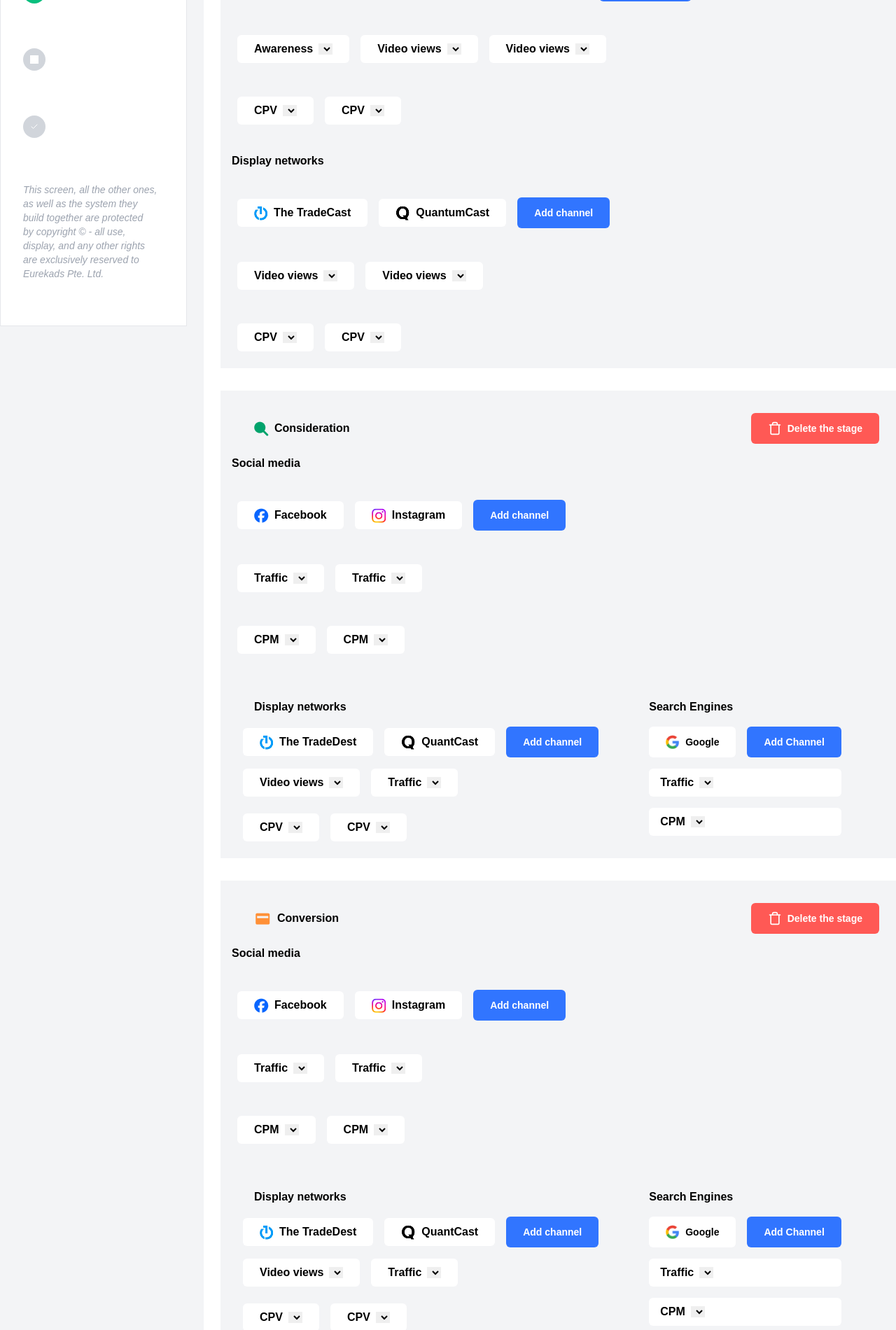
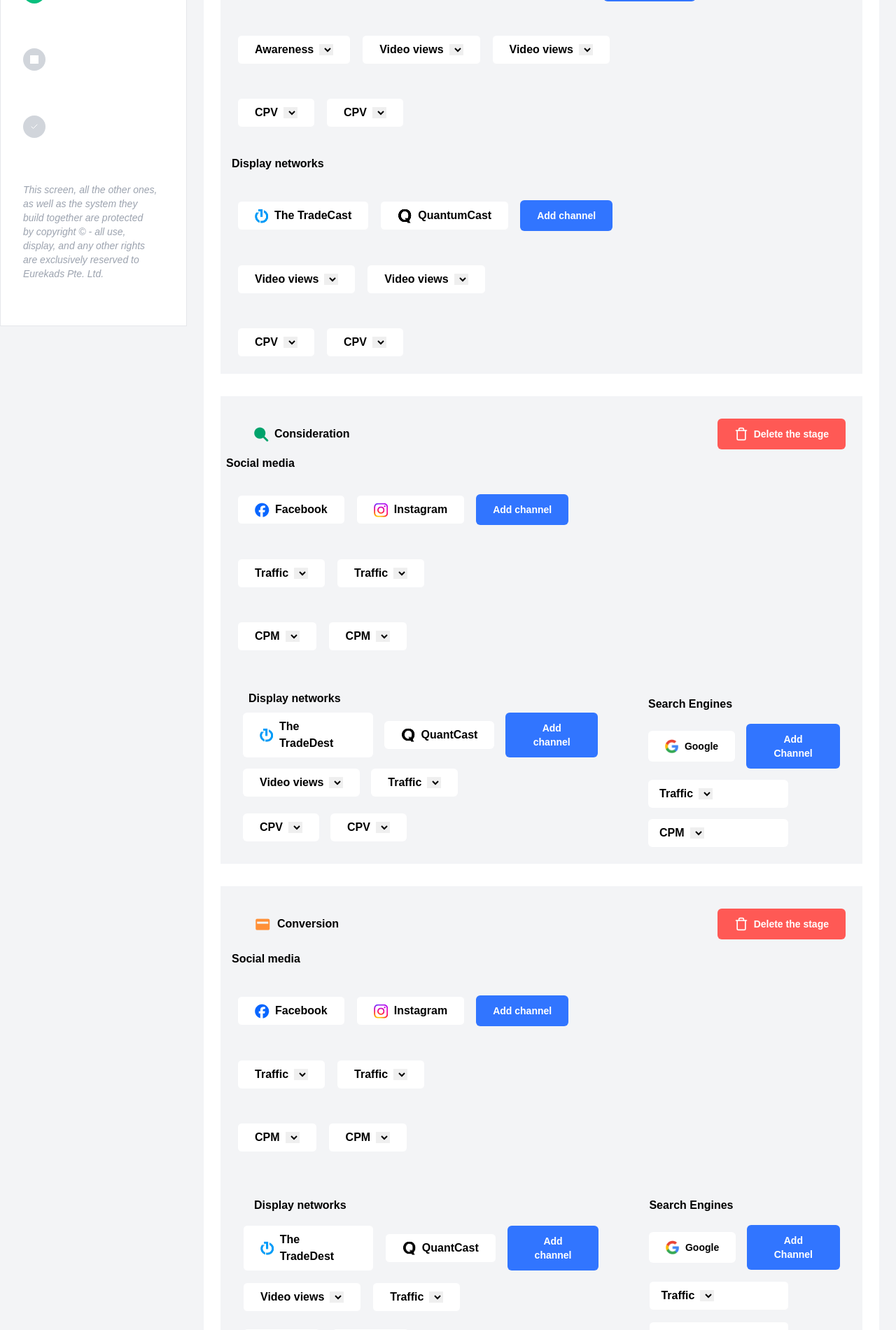
Before and after one commit to Chimex2022/homework, a Next.js app: page /campaign-edit in a window 1280 px wide. Shown: the part 860-2760 px from the top of the page at 70% size. Built offline with nearby package versions, Linux system fonts and the light colour scheme.

Commit message:
added sidebar

```diff
--- a/app/campaign-edit/awareness.tsx
+++ b/app/campaign-edit/awareness.tsx
@@ -1,4 +1,4 @@
-import { Trash, Volume1 } from 'lucide-react'
+import { Trash } from 'lucide-react'
 import React from 'react'
 import Button from '../../components/common/button'
 import Image from 'next/image'
@@ -7,6 +7,7 @@ import Trade from '../../public/trade.png'
 import Instagram from '../../public/instagram.png'
 import Youtube from '../../public/youtube.png'
 import Facebook from '../../public/facebook.png'
+import Megaphone from "../../public/mdi_megaphone.png"
 
 const Awareness = () => {
   return (
@@ -14,7 +15,7 @@ const Awareness = () => {
 
     <div className='flex text-white justify-between w-full px-6'>
       <div className='flex items-center gap-2 pl-6'>
-        <span><Volume1 className='text-[#3175FF] font-bold' /></span>
+        <span><Image src={Megaphone} alt="megaphone" className='flex-shrink-0 text-[#3175FF] font-bold' /></span>
         <h2 className='text-black font-semibold'>Awareness</h2>
       </div>
 
@@ -36,17 +37,17 @@ const Awareness = () => {
     <h2 className='flex items-start p-4 font-bold'>Social media</h2>
     <div className='grid grid-cols-2 !gap-6 md:flex items-center p-6'>
 
-      <div className='bg-white flex items-center gap-2 px-6 py-2 rounded-md text-black font-bold'>
+      <div className='bg-white border border-gray-100 flex items-center gap-2 px-6 py-2 rounded-md text-black font-bold'>
         <span><Image src={Facebook} alt="facebook" /></span>
         <h2>Facebook</h2>
       </div>
 
-      <div className='bg-white flex items-center gap-2 px-6 py-2 rounded-md text-black font-bold'>
+      <div className='bg-white border border-gray-100 flex items-center gap-2 px-6 py-2 rounded-md text-black font-bold'>
         <span><Image src={Instagram} alt="instagram" /></span>
         <h2>Instagram</h2>
       </div>
 
-      <div className='bg-white flex items-center gap-2 px-6 py-2 rounded-md text-black font-bold'>
+      <div className='bg-white border border-gray-100 flex items-center gap-2 px-6 py-2 rounded-md text-black font-bold'>
         <span><Image src={Youtube} alt="youtube" /></span>
         <h2>Youtube</h2>
       </div>
@@ -68,21 +69,21 @@ const Awareness = () => {
 
       <div className='flex items-center gap-4 p-6'>
 
-      <div className='bg-white px-6 py-2 rounded-md flex items-center gap-2 text-black font-bold'>
+      <div className='bg-white border border-gray-100 px-6 py-2 rounded-md flex items-center gap-2 text-black font-bold'>
         <span>Awareness</span>
         <select>
         <option></option>
         </select>
       </div>
 
-      <div className='bg-white px-6 py-2 rounded-md flex items-center gap-2 text-black font-bold'>
+      <div className='bg-white border border-gray-100 px-6 py-2 rounded-md flex items-center gap-2 text-black font-bold'>
         <span>Video views</span>
         <select>
         <option></option>
         </select>
       </div>
 
-      <div className='bg-white px-6 py-2 rounded-md flex items-center gap-2 text-black font-bold'>
+      <div className='bg-white border border-gray-100 px-6 py-2 rounded-md flex items-center gap-2 text-black font-bold'>
         <span>Video views</span>
         <select>
           <option></option>
@@ -93,14 +94,14 @@ const Awareness = () => {
 
       <div className='flex items-center gap-4 p-6'>
 
-      <div className='bg-white px-6 py-2 rounded-md flex items-center gap-2 text-black font-bold'>
+      <div className='bg-white border border-gray-100 px-6 py-2 rounded-md flex items-center gap-2 text-black font-bold'>
         <span>CPV</span>
         <select>
         <option></option>
         </select>
       </div>
 
-      <div className='bg-white px-6 py-2 rounded-md flex items-center gap-2 text-black font-bold'>
+      <div className='bg-white border border-gray-100 px-6 py-2 rounded-md flex items-center gap-2 text-black font-bold'>
         <span>CPV</span>
         <select>
         <option></option>
@@ -120,12 +121,12 @@ const Awareness = () => {
     <h2 className='flex items-start p-4 font-bold'>Display networks</h2>
     <div className='flex items-center gap-4 p-6'>
 
-      <div className='bg-white flex items-center gap-2 px-6 py-2 rounded-md text-black font-bold'>
+      <div className='bg-white border border-gray-100 flex items-center gap-2 px-6 py-2 rounded-md text-black font-bold'>
         <span><Image className='' src={Trade} alt='quantum' /></span>
         <h2>The TradeCast</h2>
       </div>
 
-      <div className='bg-white flex items-center gap-2 px-6 py-2 rounded-md text-black font-bold'>
+      <div className='bg-white border border-gray-100 flex items-center gap-2 px-6 py-2 rounded-md text-black font-bold'>
         <span><Image src={Quantum} alt='trade' /></span>
         <h2>QuantumCast</h2>
       </div>
@@ -149,14 +150,14 @@ const Awareness = () => {
       <div className='flex items-center gap-4 p-6'>
 
 
-      <div className='bg-white px-6 py-2 rounded-md flex items-center gap-2 text-black font-bold'>
+      <div className='bg-white border border-gray-100 px-6 py-2 rounded-md flex items-center gap-2 text-black font-bold'>
         <span>Video views</span>
         <select>
         <option></option>
         </select>
       </div>
 
-      <div className='bg-white px-6 py-2 rounded-md flex items-center gap-2 text-black font-bold'>
+      <div className='bg-white border border-gray-100 px-6 py-2 rounded-md flex items-center gap-2 text-black font-bold'>
         <span>Video views</span>
         <select>
           <option></option>
@@ -167,14 +168,14 @@ const Awareness = () => {
 
       <div className='flex items-center gap-4 p-6'>
 
-      <div className='bg-white px-6 py-2 rounded-md flex items-center gap-2 text-black font-bold'>
+      <div className='bg-white border border-gray-100 px-6 py-2 rounded-md flex items-center gap-2 text-black font-bold'>
         <span>CPV</span>
         <select>
         <option></option>
         </select>
       </div>
 
-      <div className='bg-white px-6 py-2 rounded-md flex items-center gap-2 text-black font-bold'>
+      <div className='bg-white border border-gray-100 px-6 py-2 rounded-md flex items-center gap-2 text-black font-bold'>
         <span>CPV</span>
         <select>
         <option></option>
--- a/app/campaign-edit/buying-objective.tsx
+++ b/app/campaign-edit/buying-objective.tsx
@@ -24,9 +24,9 @@ const BuyingObjectiveCard = ({ title }: BuyingObjectiveCardProps) => {
 const BuyingObjective = () => {
   return (
     <>
-  <div className='bg-white p-6 my-6 rounded-md w-full mx-6'>
+  <div className='bg-white flex items-start flex-col p-6 my-6 rounded-md mx-6'>
 
-      <div className='flex justify-between items-center px-6 my-4'>
+      <div className='flex justify-between items-center w-full px-6 my-4'>
         <BuyingObjectiveCard title='Your buying objectives and types' />
         <div>
           <Button
@@ -49,19 +49,19 @@ const BuyingObjective = () => {
 
 
 
-        <div className='pt-8 bg-gray-100 mt-8' >
+        <div className='pt-8 bg-gray-100 mt-8 w-full' >
         <Awareness />
         </div>
 
-        <div className='pt-8 bg-gray-100 mt-8'>
+        <div className='pt-8 bg-gray-100 mt-8 w-full'>
         <Consideration />
         </div>
 
-        <div className='pt-8 bg-gray-100 mt-8'>
+        <div className='pt-8 bg-gray-100 mt-8 w-full'>
         <Conversion />
         </div>
 
-        <div>
+        <div className='flex justify-between w-full'>
         <FooterButton />
         </div>
 
--- a/app/campaign-edit/consideration.tsx
+++ b/app/campaign-edit/consideration.tsx
@@ -36,15 +36,15 @@ const Consideration = () => {
 
     {/* start */}
    <div className=''>
-    <h2 className='flex items-start p-4 font-bold'>Social media</h2>
+    <h2 className='flex items-start p-2 font-bold'>Social media</h2>
     <div className='flex items-center gap-4 p-6'>
 
-      <div className='bg-white flex items-center gap-2 px-6 py-2 rounded-md text-black font-bold'>
+      <div className='bg-white border border-gray-100 flex items-center gap-2 px-6 py-2 rounded-md text-black font-bold'>
         <span><Image src={Facebook} alt="facebook" /></span>
         <h2>Facebook</h2>
       </div>
 
-      <div className='bg-white flex items-center gap-2 px-6 py-2 rounded-md text-black font-bold'>
+      <div className='bg-white border border-gray-100 flex items-center gap-2 px-6 py-2 rounded-md text-black font-bold'>
         <span><Image src={Instagram} alt="instagram" /></span>
         <h2>Instagram</h2>
       </div>
@@ -68,14 +68,14 @@ const Consideration = () => {
 
       <div className='flex items-center gap-4 p-6'>
 
-      <div className='bg-white px-6 py-2 rounded-md flex items-center gap-2 text-black font-bold'>
+      <div className='bg-white border border-gray-100 px-6 py-2 rounded-md flex items-center gap-2 text-black font-bold'>
         <span>Traffic</span>
         <select>
         <option></option>
         </select>
       </div>
 
-      <div className='bg-white px-6 py-2 rounded-md flex items-center gap-2 text-black font-bold'>
+      <div className='bg-white border border-gray-100 px-6 py-2 rounded-md flex items-center gap-2 text-black font-bold'>
         <span>Traffic</span>
         <select>
         <option></option>
@@ -87,14 +87,14 @@ const Consideration = () => {
 
       <div className='flex items-center gap-4 p-6'>
 
-      <div className='bg-white px-6 py-2 rounded-md flex items-center gap-2 text-black font-bold'>
+      <div className='bg-white border border-gray-100 px-6 py-2 rounded-md flex items-center gap-2 text-black font-bold'>
         <span>CPM</span>
         <select>
         <option></option>
         </select>
       </div>
 
-      <div className='bg-white px-6 py-2 rounded-md flex items-center gap-2 text-black font-bold'>
+      <div className='bg-white border border-gray-100 px-6 py-2 rounded-md flex items-center gap-2 text-black font-bold'>
         <span>CPM</span>
         <select>
         <option></option>
@@ -114,7 +114,7 @@ const Consideration = () => {
     <div className='grid grid-cols-1 gap-8 md:flex justify-center space-x-10 px-8 py-6'>
 
         <div className=''>
-    <h2 className='text-black font-bold pl-4 py-4'>Display networks</h2>
+    <h2 className='text-black font-bold p-2'>Display networks</h2>
 
     <div className='flex items-center gap-4'>
 
@@ -219,14 +219,14 @@ const Consideration = () => {
 
 
     <div className='flex flex-col'>
-    <div className='bg-white px-4 py-2 mb-4 mt-4 rounded-md flex items-center gap-2 text-black font-bold'>
+    <div className='bg-white px-4 py-2 mb-4 mt-4 w-[200px] rounded-md flex items-center gap-2 text-black font-bold'>
         <span>Traffic</span>
         <select>
         <option></option>
         </select>
       </div>
 
-      <div className='bg-white px-4 py-2 rounded-md flex items-center gap-2 text-black font-bold'>
+      <div className='bg-white px-4 py-2 w-[200px] rounded-md flex items-center gap-2 text-black font-bold'>
         <span>CPM</span>
         <select>
         <option></option>
--- a/app/campaign-edit/conversion.tsx
+++ b/app/campaign-edit/conversion.tsx
@@ -40,12 +40,12 @@ const Conversion = () => {
     <h2 className='flex items-start p-4 font-bold'>Social media</h2>
     <div className='flex items-center gap-4 p-6'>
 
-      <div className='bg-white flex items-center gap-2 px-6 py-2 rounded-md text-black font-bold'>
+      <div className='bg-white border border-gray-100 flex items-center gap-2 px-6 py-2 rounded-md text-black font-bold'>
         <span><Image className='flex-shrink-0' src={Facebook} alt="facebook" /></span>
         <h2>Facebook</h2>
       </div>
 
-      <div className='bg-white flex items-center gap-2 px-6 py-2 rounded-md text-black font-bold'>
+      <div className='bg-white border border-gray-100 flex items-center gap-2 px-6 py-2 rounded-md text-black font-bold'>
         <span><Image className='flex-shrink-0' src={Instagram} alt="instagram" /></span>
         <h2>Instagram</h2>
       </div>
@@ -69,14 +69,14 @@ const Conversion = () => {
 
       <div className='flex items-center gap-4 p-6'>
 
-      <div className='bg-white px-6 py-2 rounded-md flex items-center gap-2 text-black font-bold'>
+      <div className='bg-white border border-gray-100 px-6 py-2 rounded-md flex items-center gap-2 text-black font-bold'>
         <span>Traffic</span>
         <select>
         <option></option>
         </select>
       </div>
 
-      <div className='bg-white px-6 py-2 rounded-md flex items-center gap-2 text-black font-bold'>
+      <div className='bg-white border border-gray-100 px-6 py-2 rounded-md flex items-center gap-2 text-black font-bold'>
         <span>Traffic</span>
         <select>
         <option></option>
@@ -88,14 +88,14 @@ const Conversion = () => {
 
       <div className='flex items-center gap-4 p-6'>
 
-      <div className='bg-white px-6 py-2 rounded-md flex items-center gap-2 text-black font-bold'>
+      <div className='bg-white border border-gray-100 px-6 py-2 rounded-md flex items-center gap-2 text-black font-bold'>
         <span>CPM</span>
         <select>
         <option></option>
         </select>
       </div>
 
-      <div className='bg-white px-6 py-2 rounded-md flex items-center gap-2 text-black font-bold'>
+      <div className='bg-white border border-gray-100 px-6 py-2 rounded-md flex items-center gap-2 text-black font-bold'>
         <span>CPM</span>
         <select>
         <option></option>
@@ -119,12 +119,12 @@ const Conversion = () => {
 
 <div className='flex items-center gap-4'>
 
-<div className='bg-white flex items-center gap-2 px-6 py-2 rounded-md text-black font-bold'>
+<div className='bg-white border border-gray-100 flex items-center gap-2 px-6 py-2 rounded-md text-black font-bold'>
 <span><Image className='flex-shrink-0' src={Trade} alt='quantum' /></span>
 <h2>The TradeDest</h2>
 </div>
 
-<div className='bg-white flex items-center gap-2 px-6 py-2 rounded-md text-black font-bold'>
+<div className='bg-white border border-gray-100 flex items-center gap-2 px-6 py-2 rounded-md text-black font-bold'>
 <span><Image className='flex-shrink-0' src={Quantum} alt='trade' /></span>
 <h2>QuantCast</h2>
 </div>
@@ -147,14 +147,14 @@ onClick={() => alert("Button clicked")}
 
 <div className='flex items-center pt-4 gap-4'>
 
-<div className='bg-white px-6 py-2 rounded-md flex items-center gap-2 text-black font-bold'>
+<div className='bg-white border border-gray-100 px-6 py-2 rounded-md flex items-center gap-2 text-black font-bold'>
 <span>Video views</span>
 <select>
 <option></option>
 </select>
 </div>
 
-<div className='bg-white px-6 py-2 rounded-md flex items-center gap-2 text-black font-bold'>
+<div className='bg-white border border-gray-100 px-6 py-2 rounded-md flex items-center gap-2 text-black font-bold'>
 <span>Traffic</span>
 <select>
   <option></option>
@@ -165,14 +165,14 @@ onClick={() => alert("Button clicked")}
 
 <div className='flex items-center gap-4'>
 
-<div className='bg-white px-6 py-2 rounded-md flex items-center gap-2 text-black font-bold'>
+<div className='bg-white border border-gray-100 px-6 py-2 rounded-md flex items-center gap-2 text-black font-bold'>
 <span>CPV</span>
 <select>
 <option></option>
 </select>
 </div>
 
-<div className='bg-white px-6 py-2 rounded-md flex items-center gap-2 text-black font-bold'>
+<div className='bg-white border border-gray-100 px-6 py-2 rounded-md flex items-center gap-2 text-black font-bold'>
 <span>CPV</span>
 <select>
 <option></option>
@@ -220,14 +220,14 @@ onClick={() => alert("Button clicked")}
 
 
 <div className='flex flex-col'>
-<div className='bg-white px-4 py-2 mb-4 mt-4 rounded-md flex items-center gap-2 text-black font-bold'>
+<div className='bg-white border w-[200px] border-gray-100 px-4 py-2 mb-4 mt-4 rounded-md flex items-center gap-2 text-black font-bold'>
 <span>Traffic</span>
 <select>
 <option></option>
 </select>
 </div>
 
-<div className='bg-white px-4 py-2 rounded-md flex items-center gap-2 text-black font-bold'>
+<div className='bg-white border w-[200px] border-gray-100 px-4 py-2 rounded-md flex items-center gap-2 text-black font-bold'>
 <span>CPM</span>
 <select>
 <option></option>
--- a/app/campaign-edit/main-objective.tsx
+++ b/app/campaign-edit/main-objective.tsx
@@ -11,7 +11,7 @@ interface ObjectiveCardProps {
 
 const ObjectiveCard: React.FC<ObjectiveCardProps> = ({ title, selectedObjective, description }) => {
   return (
-    <div className="p-6 bg-white max-w-sm ml-8 text-lg rounded-lg shadow-sm border border-gray-200">
+    <div className="p-6 bg-white justify-start max-w-sm ml-8 text-lg rounded-lg shadow-sm border border-gray-200">
         <div className='flex items-center gap-2 my-4'>
           <span className='text-sm flex justify-center items-center rounded-full bg-blue-600 text-white p-1 size-6'>1</span>
         <h1 className="text-sm font-medium tracking-wide">
```
Also changed, not shown: app/campaign-validate/top-bottom.tsx (+6 -4 lines), public/mdi_megaphone.png (added).
